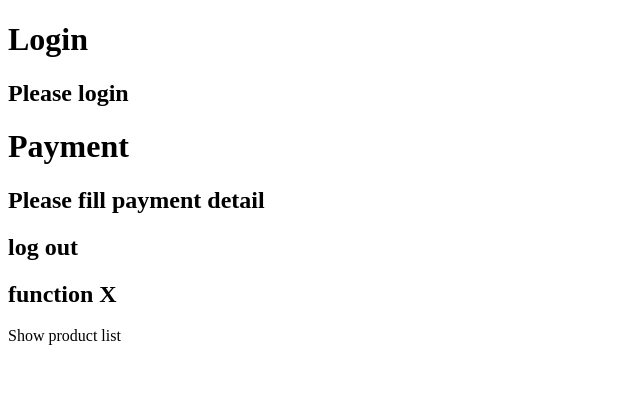
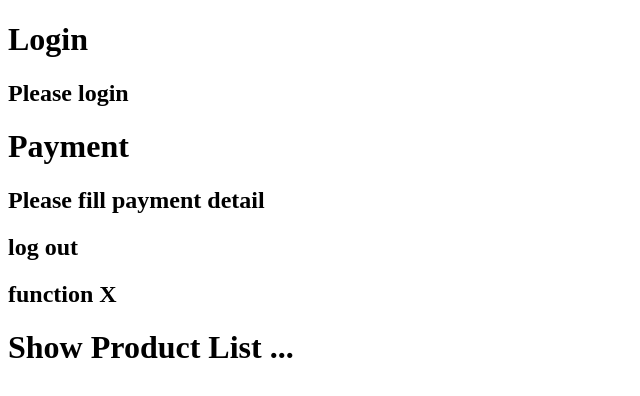
Before and after one commit to thatsaphon/git-review, a plain HTML site: page index.html in a window 1280 px wide. Shown: the whole page, without its empty margins (0-640 px from the left). Drawn offline with Linux system fonts and the light colour scheme.

Commit message:
fix product list title text

```diff
--- a/index.html
+++ b/index.html
@@ -24,7 +24,7 @@
         <h2>function X</h2>
     </div>
     <div>
-        Show product list
+        <h1>Show Product List ...</h1>
     </div>
 </body>
 
```
